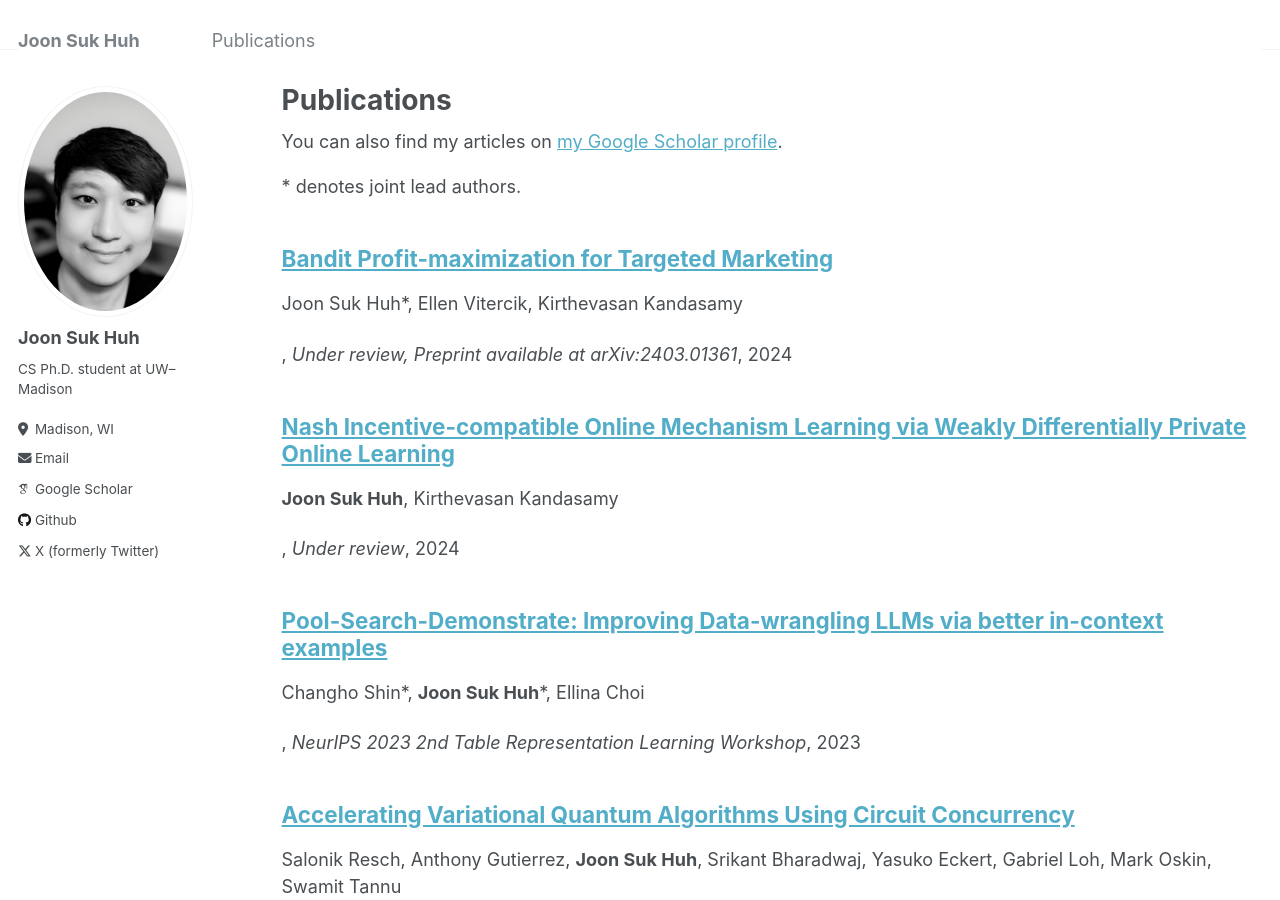
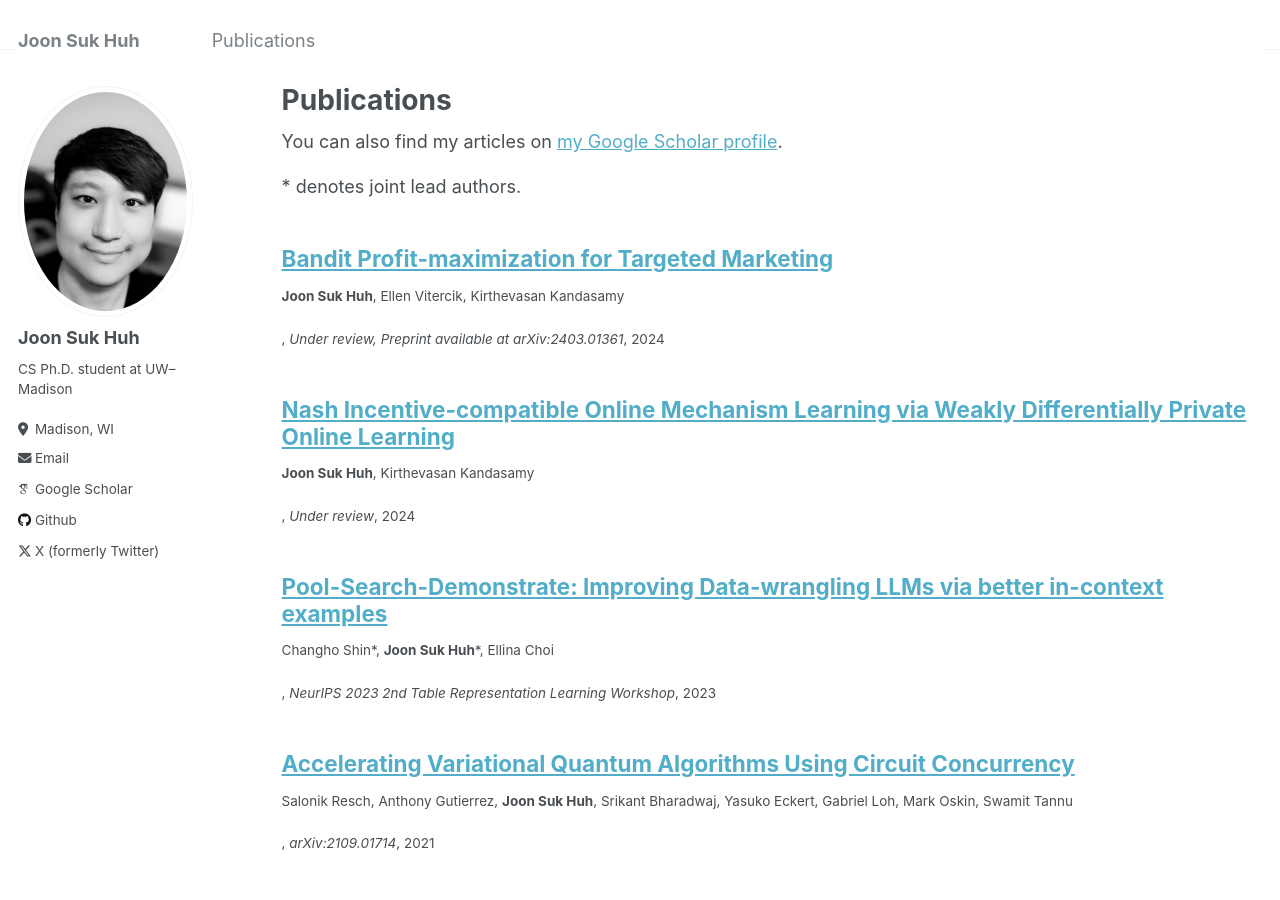
Before and after one commit to joon-huh/joon-huh.github.io, a Jekyll site: the page built from _pages/publications.md, in a window 1280 px wide and 900 px high. Built offline with Jekyll 4.4.1, drawn with Linux system fonts in a browser that asks for light colours; some web fonts are replaced.

```diff
--- a/_includes/archive-single.html
+++ b/_includes/archive-single.html
@@ -41,7 +41,7 @@
     {% if post.collection == 'teaching' %}
       <p> {{ post.type }}, <i>{{ post.venue }}</i>, {{ post.date | default: "1900-01-01" | date: "%Y" }} </p>
     {% elsif post.collection == 'publications' %}
-      <p class="archive__item-excerpt" itemprop="description">{{ post.excerpt | markdownify }}, <i>{{ post.venue }}</i>, {{ post.date | default: "1900-01-01" | date: "%Y" }} </p>
+      <span class="archive__item-excerpt" itemprop="description">{{ post.excerpt | markdownify }}, <i>{{ post.venue }}</i>, {{ post.date | default: "1900-01-01" | date: "%Y" }} </span>
     {% elsif post.date %}
       <p class="page__date"><strong><i class="fa fa-fw fa-calendar" aria-hidden="true"></i> {{ site.data.ui-text[site.locale].date_label | default: "Published:" }}</strong> <time datetime="{{ post.date | default: "1900-01-01" | date_to_xmlschema }}">{{ post.date | default: "1900-01-01" | date: "%B %d, %Y" }}</time></p>
     {% endif %}
```
Also changed, not shown: _publications/huh2024bandit.md (+1 -1 lines).
